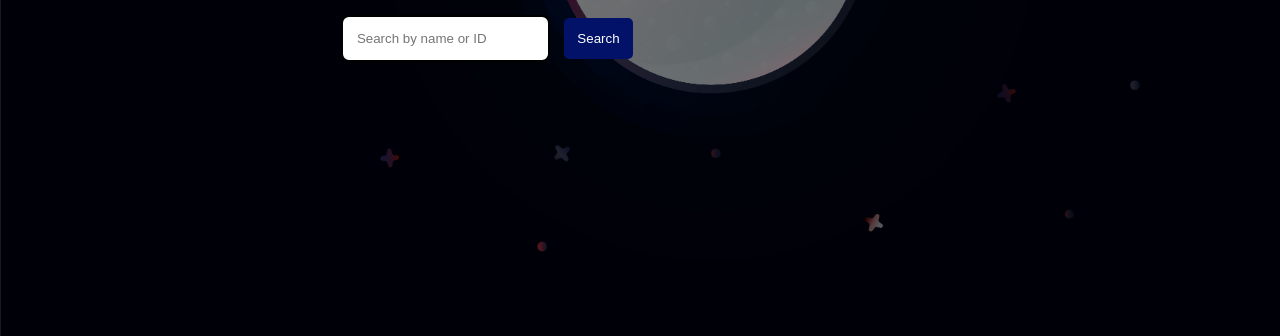
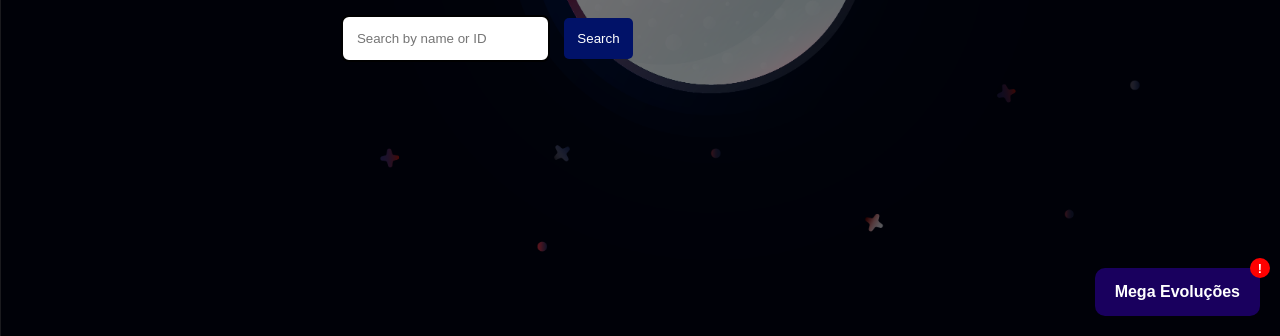
Before and after one commit to ifpi-picos/projeto-web-CarlHenry670, a plain HTML site: page index.html in a window 1280 px wide. Shown: the part 464-800 px from the top of the page. Drawn offline with Linux system fonts and the light colour scheme; no server answers.

Commit message:
botão para redirecionamento de página

```diff
--- a/index.html
+++ b/index.html
@@ -10,36 +10,32 @@
 </head>
 
 <body>
+
     <div class="imgBack">
-
         <div class="containerInicio">
-
             <h1>Pokédex</h1>
             <div class="search-bar">
                 <input type="text" id="searchInput" placeholder="Search by name or ID">
                 <button onclick="searchPokemon()">Search</button>
-
             </div>
         </div>
-
         <div class="description-pokedex">
             <span id="description-text"></span>
         </div>
     </div>
+    <a id="floatingButton" href="/evolution.html">
+        Mega Evoluções
+        <span id="notificationBadge">!</span>
+    </a>
     <div class="container">
         <div class="pokeBox" id="pokeBox">
         </div>
-
     </div>
 
     <div id="modal" class="modal">
         <div class="modal-content">
             <span class="close" onclick="closeModal()">&times;</span>
             <div class="pokemon-info" id="pokemonInfo"></div>
-            <div class="additional-info">
-                <div class="location" id="locationInfo"></div>
-                <div class="base-stats" id="baseStatsInfo"></div>
-            </div>
             <div class="moves-list" id="movesList"></div>
             <div class="type-advantages-list" id="typeAdvantagesList"></div>
             <div class="evolution-list" id="evolutionList"></div>
--- a/style.css
+++ b/style.css
@@ -29,7 +29,7 @@ h4 {
 }
 
 body {
-    background-color: #000000;
+    background-color: #000108;
     color: #000000;
     display: flex;
     font-weight: bold;
@@ -387,8 +387,9 @@ strong {
     height: 100vh;
     width: 100%;
     display: flex;
-    flex-direction: column;
+    flex-direction: row;
     align-items: flex-start;
+    justify-content: center;
     background-image: url(/img/glazed-pokeball-planetx-wallpaper.png);
     background-size: cover;
 }
@@ -637,6 +638,42 @@ img {
     margin-bottom: 100px;
     margin-top: 100px;
 }
+.back_tit{
+    display: flex;
+    justify-content: center;
+    align-items: center;
+    background-color: #000000;
+    width: 100%;
+
+}
 .container-e{
-    background-color: #b8b8b8;
+    background-color: #a7a7a7;
 }
+#floatingButton {
+    position: fixed;
+    bottom: 20px;
+    right: 20px;
+    z-index: 1001;
+    padding: 15px 20px;
+    background-color: #19005e;
+    color: rgb(255, 255, 255);
+    text-decoration: none;
+    border-radius: 10px;
+    display: inline-block;
+}
+
+#notificationBadge {
+    position: absolute;
+    top: -10px;
+    right: -10px;
+    background-color: #ff0000;
+    color: white;
+    border-radius: 50%;
+    padding: 5px;
+    font-size: 0.8em;
+    width: 20px;
+    height: 20px;
+    display: flex;
+    justify-content: center;
+    align-items: center;
+}
```
Also changed, not shown: evolution.html (+3 -3 lines), script.js (line endings or trailing spaces).
